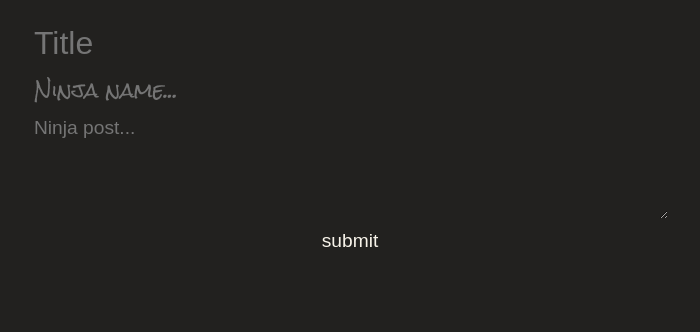
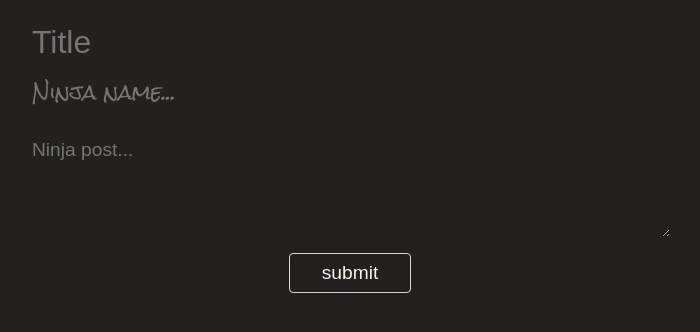
Before and after one commit to ros1995/anoninja, a website with bundled scripts: page client/index.html in a window 1280 px wide. Shown: the part 100-432 px from the top of the page, without its empty margins (290-990 px from the left). Built offline with nearby package versions, Linux system fonts and the light colour scheme.

Commit message:
final style changes

```diff
--- a/client/static/css/index.css
+++ b/client/static/css/index.css
@@ -1,9 +1,15 @@
 @import url('https://fonts.googleapis.com/css2?family=Rock+Salt&display=swap');
+
+* {
+    box-sizing: border-box;
+}
 
 body {
     font-family: 'Raleway', sans-serif;
     background: rgb(34, 33, 31);
     color: rgb(248, 244, 234);
+    margin: 0;
+    padding: 0;
 }
 
 h1, h1 > a {
@@ -22,7 +28,7 @@ form {
     text-align: center;
 }
 
-input, textarea {
+input:not(input[type="submit"]), textarea {
     background: transparent;
     min-height: 45px;
     outline: none;
@@ -32,10 +38,28 @@ input, textarea {
     width: 50%;
     min-width: 300px;
     font-family: 'Raleway', sans-serif;
+    margin-top: .25rem;
+    margin-bottom: 1rem;
+}
+input:first-of-type {
+    margin-top: 0 !important;
+    margin-bottom: 0 !important;
 }
 textarea {
     min-height: 100px;
     resize: vertical;
+}
+input[type="submit"] {
+    border: solid 1px rgb(221, 213, 213);
+    color: rgb(248, 244, 234);
+    cursor: pointer;
+    border-radius: 4px;
+    background: transparent;
+    padding: .5rem 2rem;
+    font-size: 1.2rem;
+}
+input[type="submit"]:hover {
+    background: #333;
 }
 
 #title {font-size: 2rem}
```
